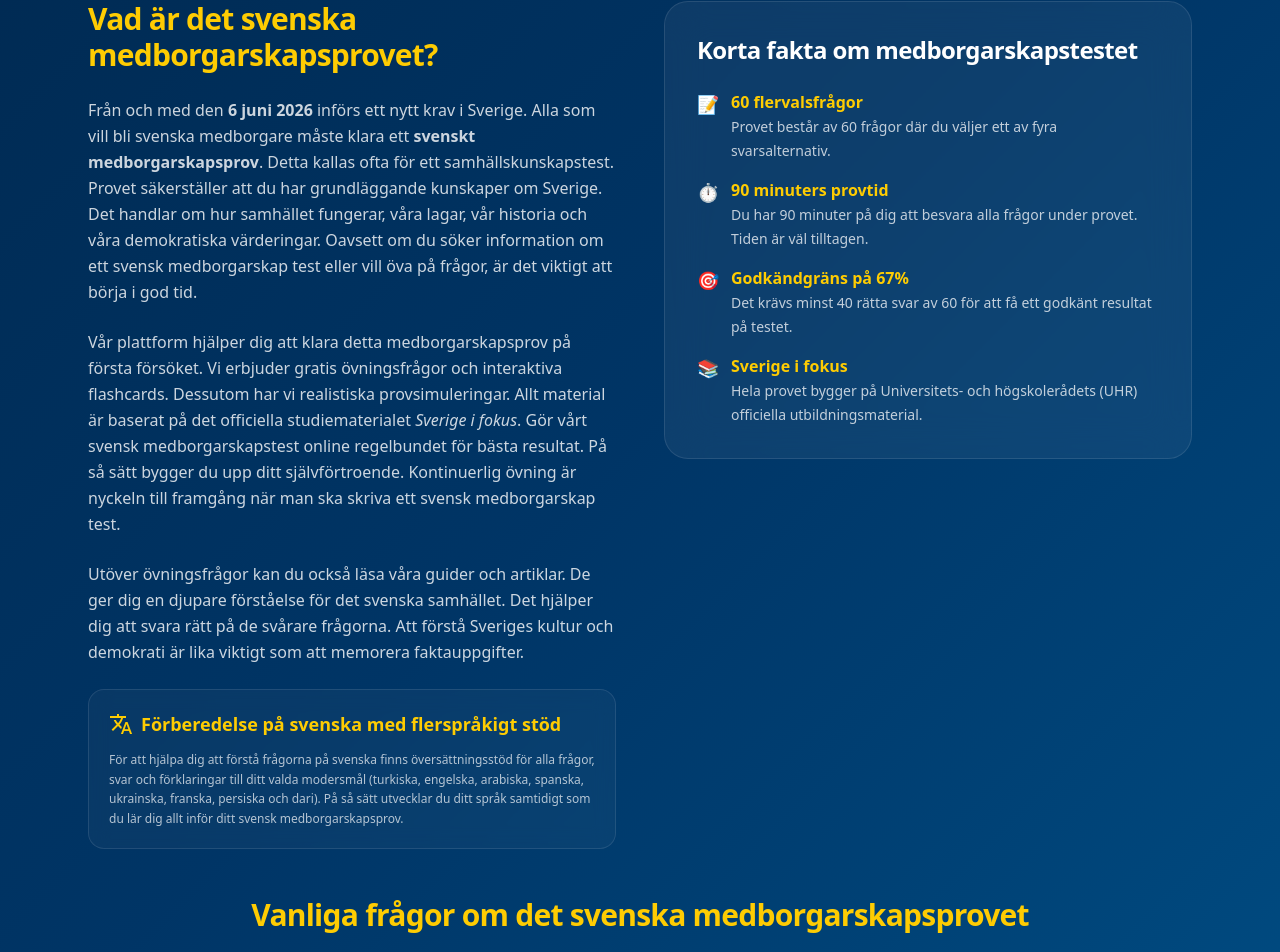
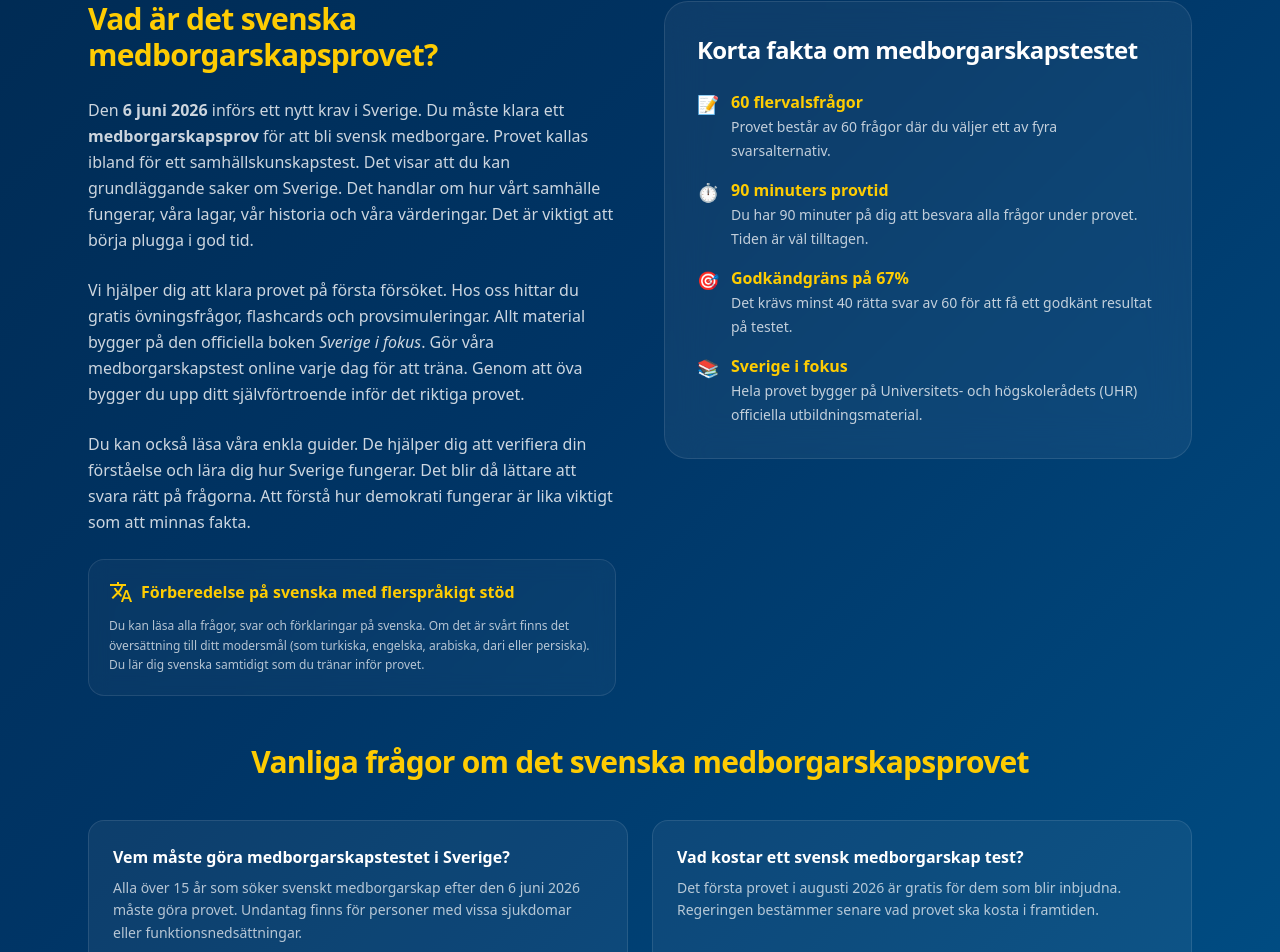
Before and after one commit to fatnarman-debug/Mobilprov, a Next.js app: page / in a window 1280 px wide. Shown: the part 959-1911 px from the top of the page. Built offline with nearby package versions, Linux system fonts and the light colour scheme; no server answers.

Commit message:
chore: disallow Amazonbot in robots.txt and simplify landing page texts and FAQs for readability

```diff
--- a/src/app/HomeClient.tsx
+++ b/src/app/HomeClient.tsx
@@ -402,22 +402,22 @@ export default function HomeClient() {
             <h2 className="text-3xl font-extrabold tracking-tight" style={{ color: '#FECC02' }}>
               Vad är det svenska medborgarskapsprovet?
             </h2>
-            <p className="text-white/80 leading-relaxed">
-              Från och med den <strong>6 juni 2026</strong> införs ett nytt krav i Sverige. Alla som vill bli svenska medborgare måste klara ett <strong>svenskt medborgarskapsprov</strong>. Detta kallas ofta för ett samhällskunskapstest. Provet säkerställer att du har grundläggande kunskaper om Sverige. Det handlar om hur samhället fungerar, våra lagar, vår historia och våra demokratiska värderingar. Oavsett om du söker information om ett svensk medborgarskap test eller vill öva på frågor, är det viktigt att börja i god tid.
+            <p className="text-white/80 leading-relaxed text-base">
+              Den <strong>6 juni 2026</strong> införs ett nytt krav i Sverige. Du måste klara ett <strong>medborgarskapsprov</strong> för att bli svensk medborgare. Provet kallas ibland för ett samhällskunskapstest. Det visar att du kan grundläggande saker om Sverige. Det handlar om hur vårt samhälle fungerar, våra lagar, vår historia och våra värderingar. Det är viktigt att börja plugga i god tid.
             </p>
-            <p className="text-white/80 leading-relaxed">
-              Vår plattform hjälper dig att klara detta medborgarskapsprov på första försöket. Vi erbjuder gratis övningsfrågor och interaktiva flashcards. Dessutom har vi realistiska provsimuleringar. Allt material är baserat på det officiella studiematerialet <em>Sverige i fokus</em>. Gör vårt svensk medborgarskapstest online regelbundet för bästa resultat. På så sätt bygger du upp ditt självförtroende. Kontinuerlig övning är nyckeln till framgång när man ska skriva ett svensk medborgarskap test.
+            <p className="text-white/80 leading-relaxed text-base">
+              Vi hjälper dig att klara provet på första försöket. Hos oss hittar du gratis övningsfrågor, flashcards och provsimuleringar. Allt material bygger på den officiella boken <em>Sverige i fokus</em>. Gör våra medborgarskapstest online varje dag för att träna. Genom att öva bygger du upp ditt självförtroende inför det riktiga provet.
             </p>
-            <p className="text-white/80 leading-relaxed">
-              Utöver övningsfrågor kan du också läsa våra guider och artiklar. De ger dig en djupare förståelse för det svenska samhället. Det hjälper dig att svara rätt på de svårare frågorna. Att förstå Sveriges kultur och demokrati är lika viktigt som att memorera faktauppgifter.
+            <p className="text-white/80 leading-relaxed text-base">
+              Du kan också läsa våra enkla guider. De hjälper dig att verifiera din förståelse och lära dig hur Sverige fungerar. Det blir då lättare att svara rätt på frågorna. Att förstå hur demokrati fungerar är lika viktigt som att minnas fakta.
             </p>
             <div className="p-5 rounded-2xl border border-white/10 space-y-3" style={{ background: 'rgba(255,255,255,0.03)', backdropFilter: 'blur(10px)' }}>
-              <h3 className="font-bold text-lg flex items-center gap-2" style={{ color: '#FECC02' }}>
+              <h3 className="font-bold text-base flex items-center gap-2" style={{ color: '#FECC02' }}>
                 <span className="material-symbols-outlined text-[20px]">translate</span>
                 Förberedelse på svenska med flerspråkigt stöd
               </h3>
               <p className="text-xs text-white/70 leading-relaxed">
-                För att hjälpa dig att förstå frågorna på svenska finns översättningsstöd för alla frågor, svar och förklaringar till ditt valda modersmål (turkiska, engelska, arabiska, spanska, ukrainska, franska, persiska och dari). På så sätt utvecklar du ditt språk samtidigt som du lär dig allt inför ditt svensk medborgarskapsprov.
+                Du kan läsa alla frågor, svar och förklaringar på svenska. Om det är svårt finns det översättning till ditt modersmål (som turkiska, engelska, arabiska, dari eller persiska). Du lär dig svenska samtidigt som du tränar inför provet.
               </p>
             </div>
           </div>
@@ -467,25 +467,25 @@ export default function HomeClient() {
             <div className="p-6 rounded-2xl border border-white/10 space-y-2 bg-white/5">
               <h3 className="font-bold text-white">Vem måste göra medborgarskapstestet i Sverige?</h3>
               <p className="text-sm text-white/70 leading-relaxed">
-                Alla personer över 15 år som ansöker om svenskt medborgarskap efter den 6 juni 2026 måste klara ett svensk medborgarskapsprov. Vissa undantag kan dock göras. Undantag gäller ofta för personer med särskilda funktionsnedsättningar eller vid en allvarlig sjukdom.
+                Alla över 15 år som söker svenskt medborgarskap efter den 6 juni 2026 måste göra provet. Undantag finns för personer med vissa sjukdomar eller funktionsnedsättningar.
               </p>
             </div>
             <div className="p-6 rounded-2xl border border-white/10 space-y-2 bg-white/5">
               <h3 className="font-bold text-white">Vad kostar ett svensk medborgarskap test?</h3>
               <p className="text-sm text-white/70 leading-relaxed">
-                Det allra första utprövningsprovet den 15 augusti 2026 är helt kostnadsfritt. Detta gäller enbart för de personer som får en kallelse. Avgiften för framtida ordinarie tillfällen för svensk medborgarskapstest kommer att fastställas av regeringen och UHR vid ett senare tillfälle.
+                Det första provet i augusti 2026 är gratis för dem som blir inbjudna. Regeringen bestämmer senare vad provet ska kosta i framtiden.
               </p>
             </div>
             <div className="p-6 rounded-2xl border border-white/10 space-y-2 bg-white/5">
               <h3 className="font-bold text-white">Kommer det finnas ett språktest i svenska också?</h3>
               <p className="text-sm text-white/70 leading-relaxed">
-                Kravet på svenska språkkunskaper planeras att införas i ett senare skede. Under 2026 testas enbart dina kunskaper om det svenska samhället. Men tänk på att frågorna på ditt svensk medborgarskapsprov är skrivna helt på svenska, vilket indirekt kräver språkkunskaper.
+                Kravet på språkprov kommer senare. Under 2026 testas provet bara dina kunskaper om samhället. Men kom ihåg att provet skrivs på svenska.
               </p>
             </div>
             <div className="p-6 rounded-2xl border border-white/10 space-y-2 bg-white/5">
               <h3 className="font-bold text-white">Hur kan jag förbereda mig för medborgarskapsprov?</h3>
               <p className="text-sm text-white/70 leading-relaxed">
-                Det mest effektiva sättet är att studera boken <em>Sverige i fokus</em> noga. Du bör också kombinera läsningen med realistiska provsimuleringar. Vår plattform erbjuder hundratals flashcards och ett komplett svensk medborgarskapstest för den absolut bästa möjliga förberedelsen.
+                Det bästa sättet är att läsa boken <em>Sverige i fokus</em>. Öva också med våra frågor, flashcards och provsimuleringar här på hemsidan.
               </p>
             </div>
           </div>
--- a/src/app/robots.ts
+++ b/src/app/robots.ts
@@ -32,7 +32,7 @@ export default function robots(): MetadataRoute.Robots {
         disallow: ['/admin/', '/dashboard/', '/profile/', '/api/', '/auth/', '/payment/', '/test/', '/analysis/'],
       },
       {
-        userAgent: ['Bytespider', 'CCBot', 'FacebookBot'],
+        userAgent: ['Bytespider', 'CCBot', 'FacebookBot', 'Amazonbot'],
         disallow: ['/'],
       },
     ],
```
Also changed, not shown: 2 other files (tests, documents, lock files or other folders).
